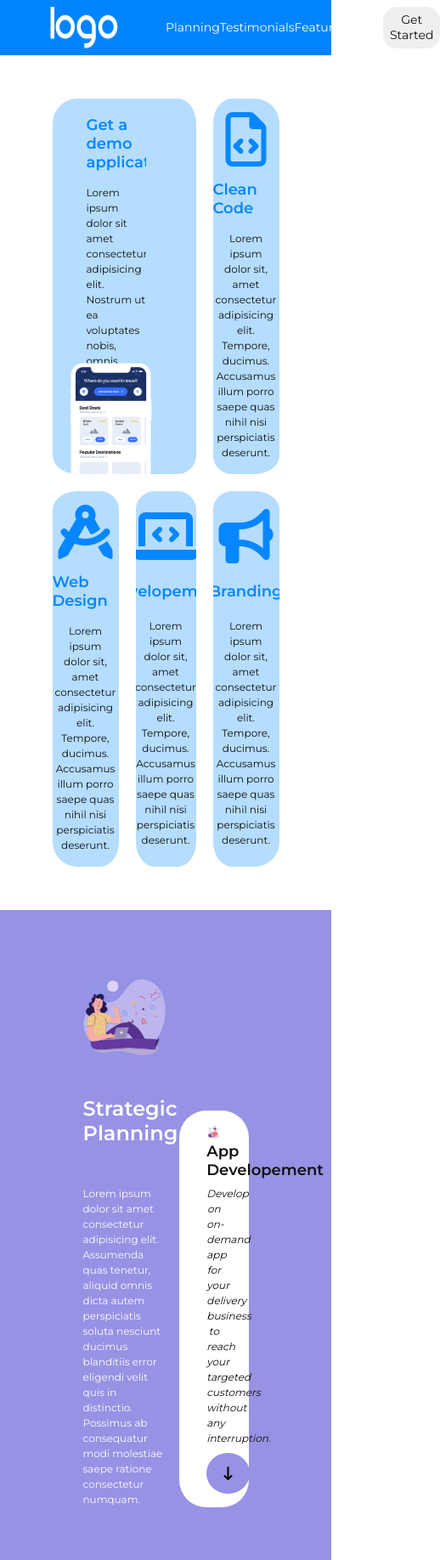
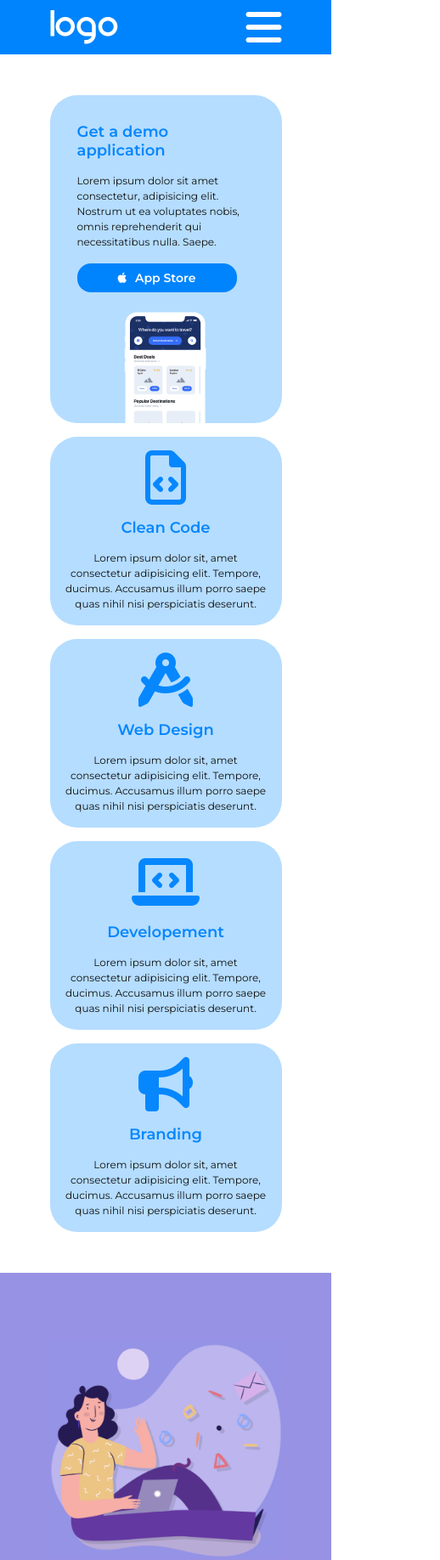
Before and after one commit to RiccardoMont/htmlcss-responsive-layout, a plain HTML site: page index.html in a window 390 px wide. Shown: the top 1836 px of the page at 85% size, 518 px wide, since content can reach past the window. Drawn offline with Linux system fonts and the light colour scheme.

Commit message:
aggiunto responsive sezioni demo e strategic

```diff
--- a/css/style.css
+++ b/css/style.css
@@ -98,7 +98,7 @@
     justify-content: center;
 }
 
-.aling-items-center{
+.align-items-center{
     align-items: center;
 }
 
@@ -329,12 +329,29 @@ a{
 /*Fine borders*/
 
 /*Inizio width*/
+
+.width-16{
+    width: 16%;
+}
+
+.width-25{
+    width: 25%;
+}
+
 .width-28{
     width: 28%;
 }
 
+.width-41{
+    width: 41%;
+}
+
 .width-70{
     width: 70%;
+}
+
+.width-100{
+    width: 100%;
 }
 
 .min-width-120px{
@@ -412,6 +429,10 @@ nav button{
     cursor: pointer;
 }
 
+nav .hamburger{
+    display: none;
+}
+
 /*Fine header*/
 /*Inizio main*/
 
@@ -454,6 +475,12 @@ nav button{
     background-color: var(--bg-section-white);
 }
 
+.circle{
+    width: 230px;
+    height: 230px;
+    overflow: hidden;
+}
+
 /*Fine section partners*/
 /*Inizio section benefits*/
 
@@ -480,12 +507,6 @@ nav button{
 
 .us{
     background-color: var(--bg-section-white);
-}
-
-.circle{
-    width: 230px;
-    height: 230px;
-    overflow: hidden;
 }
 
 .object-fit-cover{
@@ -515,6 +536,7 @@ nav button{
     background-color: var(--bg-section-white);
 }
 /*Fine free*/
+/*Fine main*/
 /*Inizio footer*/
 
 .site-footer{
@@ -524,7 +546,108 @@ nav button{
 /*Fine footer*/
 
 
-/*Fine main*/
+/*Inizio media query max-width-480px*/
+
+@media screen and (max-width: 480px) {
+/*Inizio nav*/
+    .col-8{
+        width: 400px;
+    }
+
+    .col-4{
+        width: 400px;
+    }
+
+    nav .menu{
+        display: none;
+    }
+
+    nav .hamburger{
+        display: block;
+
+    }
+/*Fine nav*/
+/*Inizio demo*/
+
+    .demo .row {
+        gap: 1rem;
+    }
+
+    .demo .border-b-10px{
+        border: 0;
+    }
+
+    .demo .border-t-10px{
+        border: 0;
+    }
+
+    .demo .border-l-10px{
+        border: 0;
+    }
+
+    .demo .border-r-10px{
+        border: 0;
+    }
+
+    .demo .width-41{
+        width: 400px;
+    }
+
+    .demo .position-absolute{
+        position: static;
+    }
+
+    .demo .left-40px{
+        left:0;
+    }
+
+    .demo .bot-20px{
+        bottom:0;
+    }
+
+    .demo .top-20px{
+        top:0;
+    }
+
+    .demo .right-40px{
+        right:0;
+    }
+
+    .demo .get{
+        padding: 2rem 2rem 0 2rem;
+        justify-content: center;
+        gap: 20px;
+    }
+/*Fine demo*/
+/*Inizio strategic*/
+
+    .strategic .container{
+        width: 70%;
+    }
+
+    .strategic .row{
+        flex-direction: column;
+        gap:2rem;
+    }
+
+    .strategic .col-6{
+        width: 100%;
+    }
+
+    .strategic .col-5{
+        width: 100%;
+    }
+
+    .strategic .align-self-end{
+        align-self: unset;
+    }
+/*Fine strategic*/
+/*Inizio partners*/
+
+/*Fine partners*/
+}
+/*Fine media query min-width-480px*/
+
 
 
 
--- a/index.html
+++ b/index.html
@@ -14,15 +14,18 @@
     <header class="site-header">
         <nav>
             <div class="container">
-                <div class="row justify-content-between p-bt-05">
+                <div class="row justify-content-between align-items-center p-bt-05">
                     <img class="logo" src="./img/logo.png" alt="logo-img">
-                    <ul class="menu flex justify-content-between aling-items-center col-6">
+                    <ul class="menu flex justify-content-between align-items-center col-6">
                         <li class="montserrat size-14 color-white"><a href="">Planning</a></li>
                         <li class="montserrat size-14 color-white"><a href="">Testimonials</a></li>
                         <li class="montserrat size-14 color-white"><a href="">Features</a></li>
                         <li class="montserrat size-14 color-white"><a href="">About us</a></li>
                         <li><button><span class="montserrat size-14 color-black">Get Started</span></button></li>
                     </ul>
+                    <div class="hamburger">
+                        <i class="fa-solid fa-bars fa-3x color-white"></i>
+                    </div>
                 </div>
             </div>
         </nav>
@@ -31,30 +34,30 @@
         <section class="demo">
             <div class="container">
                 <div class="row flex-wrap m-bt-3">
-                    <div class="card flex flex-wrap position-relative col-8 border-r-10px border-b-10px overflow-hidden">
-                        <div class="col-5 position-absolute left-40px top-20px bot-20px overflow-hidden">
+                    <div class="get card flex flex-wrap position-relative col-8 border-r-10px border-b-10px overflow-hidden">
+                        <div class="width-41 position-absolute left-40px top-20px bot-20px overflow-hidden">
                             <span class="montserrat size-18 weight-600 color-lightblue">Get a demo application</span>
                             <p class="montserrat size-12 line-height-1-5 color-black p-bt-1">Lorem ipsum dolor sit amet consectetur, adipisicing elit. Nostrum ut ea voluptates nobis, omnis reprehenderit qui necessitatibus nulla. Saepe.</p>
                             <button class=""><span class="montserrat size-14 weight-600 color-white"><i class="fa-brands fa-apple p-right-10px"></i>App Store</span></button>
                         </div>
-                        <img class="col-3 position-absolute bot-0 right-40px min-width-120px" src="./img/phone.png" alt="">
+                        <img class="width-25 position-absolute bot-0 right-40px min-width-120px" src="./img/phone.png" alt="">
                     </div>
-                    <div class="card flex flex-column justify-content-evenly aling-items-center col-4 border-l-10px border-b-10px overflow-hidden">
+                    <div class="clean card flex flex-column justify-content-evenly align-items-center col-4 border-l-10px border-b-10px overflow-hidden">
                         <i class="fa-regular fa-file-code fa-4x color-lightblue p-bt-1"></i>
                         <span class="montserrat size-18 weight-600 color-lightblue">Clean Code</span>
                         <p class="montserrat size-12 line-height-1-5 text-center color-black p-1">Lorem ipsum dolor sit, amet consectetur adipisicing elit. Tempore, ducimus. Accusamus illum porro saepe quas nihil nisi perspiciatis deserunt.</p>
                     </div>
-                    <div class="card flex flex-column justify-content-evenly aling-items-center col-4 border-r-10px border-t-10px overflow-hidden">
+                    <div class="design card flex flex-column justify-content-evenly align-items-center col-4 border-r-10px border-t-10px overflow-hidden">
                         <i class="fa-solid fa-compass-drafting fa-4x color-lightblue p-bt-1"></i>
                         <span class="montserrat size-18 weight-600 color-lightblue">Web Design</span>
                         <p class="montserrat size-12 line-height-1-5 text-center color-black p-1">Lorem ipsum dolor sit, amet consectetur adipisicing elit. Tempore, ducimus. Accusamus illum porro saepe quas nihil nisi perspiciatis deserunt.</p>
                     </div>
-                    <div class="card flex flex-column justify-content-evenly aling-items-center col-4 border-l-10px border-t-10px border-r-10px overflow-hidden">
+                    <div class="dev card flex flex-column justify-content-evenly align-items-center col-4 border-l-10px border-t-10px border-r-10px overflow-hidden">
                         <i class="fa-solid fa-laptop-code fa-4x color-lightblue p-bt-1"></i>
                         <span class="montserrat size-18 weight-600 color-lightblue">Developement</span>
                         <p class="montserrat size-12 line-height-1-5 text-center color-black p-1">Lorem ipsum dolor sit, amet consectetur adipisicing elit. Tempore, ducimus. Accusamus illum porro saepe quas nihil nisi perspiciatis deserunt.</p>
                     </div>
-                    <div class="card flex flex-column justify-content-evenly aling-items-center col-4 border-l-10px border-t-10px overflow-hidden">
+                    <div class="branding card flex flex-column justify-content-evenly align-items-center col-4 border-l-10px border-t-10px overflow-hidden">
                     <i class="fa-solid fa-bullhorn fa-4x color-lightblue p-bt-1"></i>
                     <span class="montserrat size-18 weight-600 color-lightblue">Branding</span>
                     <p class="montserrat size-12 line-height-1-5 text-center color-black p-1">Lorem ipsum dolor sit, amet consectetur adipisicing elit. Tempore, ducimus. Accusamus illum porro saepe quas nihil nisi perspiciatis deserunt.</p>
@@ -66,12 +69,12 @@
             <div class="container">
                 <div class="row justify-content-between p-bt-5">
                     <div class="col-6 flex flex-column gap-3">
-                        <img class="col-12" src="./img/planning1.png" alt="">
+                        <img class="width-100" src="./img/planning1.png" alt="">
                         <h2 class="montserrat size-24 weight-600 color-white">Strategic Planning</h2>
                         <p class="montserrat size-12 line-height-1-5 color-white">Lorem ipsum dolor sit amet consectetur adipisicing elit. Assumenda quas tenetur, aliquid omnis dicta autem perspiciatis soluta nesciunt ducimus blanditiis error eligendi velit quis in distinctio. Possimus ab consequatur modi molestiae saepe ratione consectetur numquam.</p>
                     </div>
                     <div class="col-5 bg-color-white border-radius-2 align-self-end p-bt1-rl2">
-                        <img class="col-12" src="./img/planning2.png" alt="">
+                        <img class="width-100" src="./img/planning2.png" alt="">
                         <div class="text-center">
                         <span class="montserrat size-18 weight-600 color-black">App Developement</span>
                         <p class="montserrat size-12 italic line-height-1-5 color-black p-bt-05">Develop on on-demand app for your delivery business to reach your targeted customers without any interruption.</p>
@@ -89,27 +92,27 @@
                     <p class="montserrat size-14 color-black">We place huge value on strong relationships and have seen the benefit they bring to our business. Customer feedback is vital in helping us to get it right.</p>
                 </div>
                 <div class="persone p-b-3">
-                <div class="card flex justify-content-between aling-items-center col-12 bg-color-violet m-bt-1-5 border-radius-2 p-bt2-rl1">
+                <div class="card flex justify-content-between align-items-center col-12 bg-color-violet m-bt-1-5 border-radius-2 p-bt2-rl1">
                     <div class="circle border-radius-05">
-                        <img class="object-fit-cover col-12 height-100" src="./img/testimonial1.jpg" alt="">
+                        <img class="object-fit-cover width-100 height-100" src="./img/testimonial1.jpg" alt="">
                     </div>
                     <div class="quotation col-9">
                         <p class="montserrat size-14 color-white m-bt-05"><i class="fa-solid fa-quote-left p-10px"></i>Lorem ipsum dolor sit amet consectetur adipisicing elit. Modi unde tenetur accusantium suscipit doloremque mollitia autem ipsa quibusdam quaerat cupiditate.<i class="fa-solid fa-quote-right p-10px"></i></p>
                         <span class="montserrat size-18 weight-600 color-white">NAT REYNOLDS</span>
                     </div>
                 </div>
-                <div class="card flex justify-content-between aling-items-center col-12 bg-color-violet m-bt-1-5 border-radius-2 p-bt2-rl1">
+                <div class="card flex justify-content-between align-items-center col-12 bg-color-violet m-bt-1-5 border-radius-2 p-bt2-rl1">
                     <div class="circle border-radius-05">
-                        <img class="object-fit-cover col-12 height-100" src="./img/testimonial2.jpg" alt="">
+                        <img class="object-fit-cover width-100 height-100" src="./img/testimonial2.jpg" alt="">
                     </div>
                     <div class="quotation col-9">
                         <p class="montserrat size-14 color-white m-bt-05"><i class="fa-solid fa-quote-left p-10px"></i>Lorem ipsum dolor sit amet consectetur adipisicing elit. Modi unde tenetur accusantium suscipit doloremque mollitia autem ipsa quibusdam quaerat cupiditate.<i class="fa-solid fa-quote-right p-10px"></i></p>
                         <span class="montserrat size-18 weight-600 color-white">CELIA ALMEDA</span>
                     </div>
                 </div>
-                <div class="card flex justify-content-between aling-items-center col-12 bg-color-violet m-bt-1-5 border-radius-2 p-bt2-rl1">
+                <div class="card flex justify-content-between align-items-center col-12 bg-color-violet m-bt-1-5 border-radius-2 p-bt2-rl1">
                     <div class="circle border-radius-05">
-                        <img class="object-fit-cover col-12 height-100" src="./img/testimonial3.jpg" alt="">
+                        <img class="object-fit-cover width-100 height-100" src="./img/testimonial3.jpg" alt="">
                     </div>
                     <div class="quotation col-9">
                         <p class="montserrat size-14 color-white m-bt-05"><i class="fa-solid fa-quote-left p-10px"></i>Lorem ipsum dolor sit amet consectetur adipisicing elit. Modi unde tenetur accusantium suscipit doloremque mollitia autem ipsa quibusdam quaerat cupiditate.<i class="fa-solid fa-quote-right p-10px"></i></p>
@@ -121,7 +124,7 @@
         </section>
         <section class="benefits">
             <div class="container">
-                <div class="row flex-column justify-content-between aling-items-center p-bt-5">
+                <div class="row flex-column justify-content-between align-items-center p-bt-5">
                     <h2 class="montserrat size-36 weight-600 color-white p-b-5">Benefits of working with us</h2>
                     <div class="griglia flex flex-wrap">
                         <div class="card col-4 border-b-10px border-r-10px">
@@ -185,9 +188,9 @@
                         <br>
                         <p class="montserrat size-14 color-black">Lorem ipsum, dolor sit amet consectetur adipisicing elit. Nemo assumenda quod qui quisquam fugit unde ipsum neque quas temporibus nihil magni, cum odio voluptas praesentium facere, nostrum ipsa repellendus tempore esse laborum explicabo saepe? Ratione.</p>
                     </div>
-                    <div class="col-4 flex flex-column justify-content-evenly aling-items-center position-relative  p-top-3">
-                        <div class="circle col-8 border-radius-05">
-                            <img class="col-12 object-fit-cover" src="./img/about.jpg" alt="">
+                    <div class="col-4 flex flex-column justify-content-evenly align-items-center position-relative  p-top-3">
+                        <div class="circle width-16 border-radius-05">
+                            <img class="width-100 object-fit-cover" src="./img/about.jpg" alt="">
                         </div>
                         <span class="montserrat size-24 weight-600 color-violet width-70 p-bt-2">Lorem ipsum dolor sit amet consectetur adipisicing elit. Commodi, voluptates?
                         <button class="m-t-1"><i class="fa-brands fa-linkedin color-white"></i><span class="montserrat size-12 color-white"> Find me on Linked-in</span></button>
```
